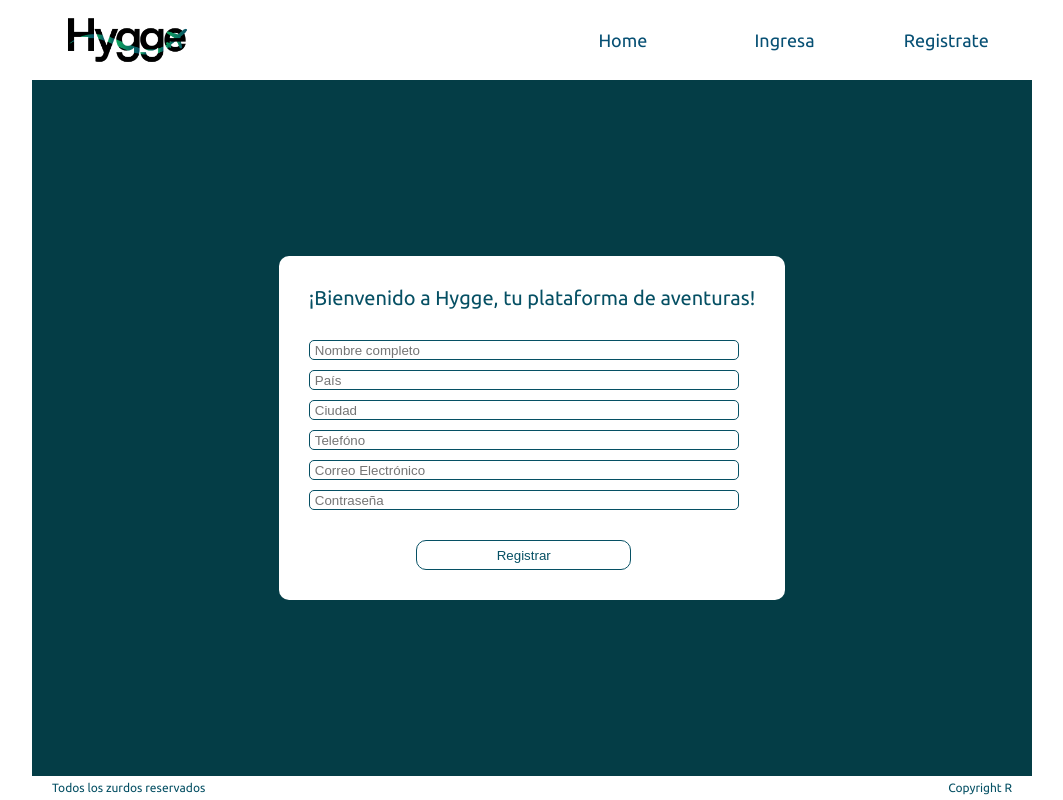
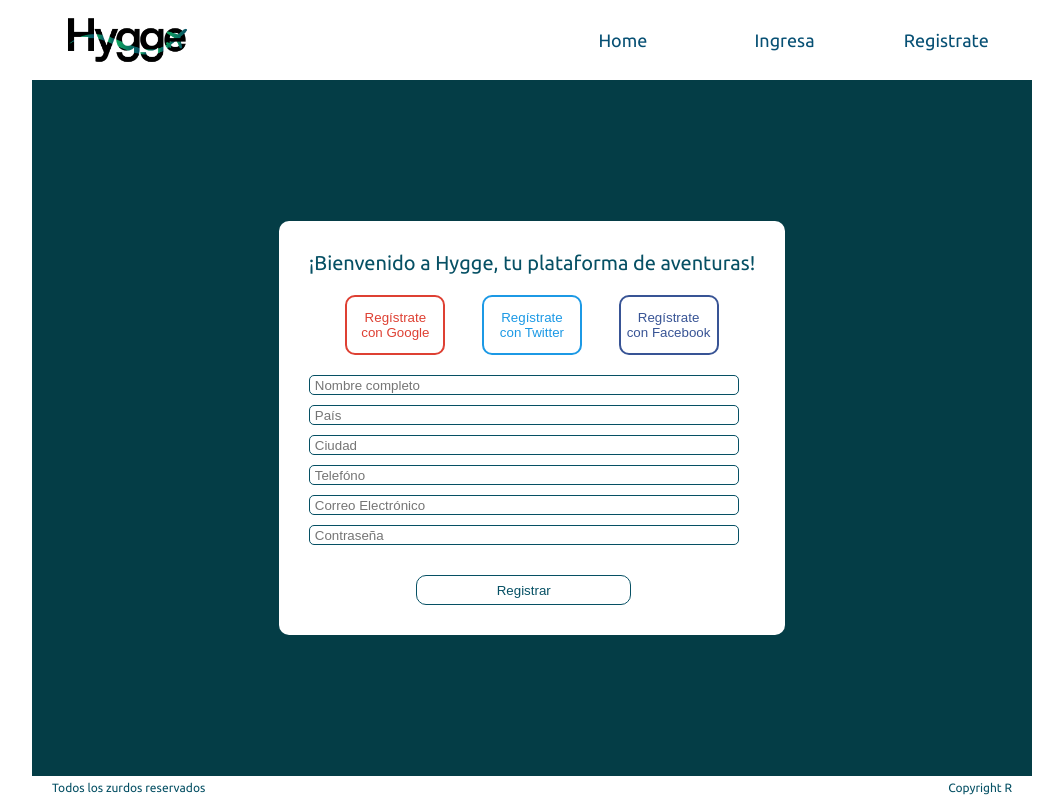
Before and after one commit to SylphDev/hygge-v2, a React app: page /register in a window 1280 px wide. Shown: the whole page, without its empty margins (108-1171 px from the left). Built offline with nearby package versions, Linux system fonts and the light colour scheme.

Commit message:
Google, Twitter and Facebook buttons

```diff
--- a/src/components/Landing/Form/Form.css
+++ b/src/components/Landing/Form/Form.css
@@ -2,7 +2,7 @@
     display: flex;
     flex-direction: column;
     width: 43rem;
-    margin-top: 3rem;
+    margin-top: 2rem;
 }
 .Form-container .input {
     margin-bottom: 1rem;
--- /dev/null
+++ b/src/components/Landing/ServiceButtons/ServiceButtons.css
@@ -0,0 +1,29 @@
+.ServiceButtons-container {
+    display: flex;
+    justify-content: space-evenly;
+    align-items: center;
+    margin-top: 2rem;
+}
+.ServiceButtons-container button {
+    height: 6rem;
+    padding: 0 0.5rem;
+    width: 10rem;
+    border-radius: 1rem;
+    background-color: white;
+    transition: all 0.3s;
+}
+.ServiceButtons-container .Google-button {
+    border: 0.2rem solid #de4033;
+    color: #de4033;
+}
+.ServiceButtons-container .Twitter-button {
+    border: 0.2rem solid #1c99e5;
+    color: #1c99e5;
+}
+.ServiceButtons-container .Facebook-button {
+    border: 0.2rem solid #385495;
+    color: #385495;
+}
+.ServiceButtons-container button:hover {
+    transform: scale(1.2);
+}
--- /dev/null
+++ b/src/components/Landing/ServiceButtons/ServiceButtons.jsx
@@ -0,0 +1,14 @@
+import React from 'react'
+import './ServiceButtons.css'
+
+const ServiceButtons = ({ view }) => {
+    return (
+        <div className="ServiceButtons-container">
+            <button className="Google-button">{view === 'register' ? 'Regístrate con Google' : 'Ingresa con Google'}</button>
+            <button className='Twitter-button'>{view === 'register' ? 'Regístrate con Twitter' : 'Ingresa con Twitter'}</button>
+            <button className='Facebook-button'>{view === 'register' ? 'Regístrate con Facebook' : 'Ingresa con Facebook'}</button>
+        </div>
+    )
+}
+
+export { ServiceButtons };
--- a/src/pages/Login/Login.jsx
+++ b/src/pages/Login/Login.jsx
@@ -1,5 +1,6 @@
 import React from 'react'
 import Form from '../../components/Landing/Form/Form'
+import { ServiceButtons } from '../../components/Landing/ServiceButtons/ServiceButtons'
 import './Login.css'
 
 const Login = () => {
@@ -7,6 +8,7 @@ const Login = () => {
         <div className="Login-container">
             <div className="Login-form-container">
                 <p className='Login-info'>¡Ingresa a tu cuenta y encuentra nuevas aventuras!</p>
+                <ServiceButtons vier={'login'} />
                 <Form view={'login'} />
             </div>
         </div>
--- a/src/pages/Register/Register.jsx
+++ b/src/pages/Register/Register.jsx
@@ -1,5 +1,6 @@
 import React from 'react'
 import Form from '../../components/Landing/Form/Form'
+import { ServiceButtons } from '../../components/Landing/ServiceButtons/ServiceButtons'
 import './Register.css'
 
 const Register = () => {
@@ -7,6 +8,7 @@ const Register = () => {
         <div className="Register-container">
             <div className="Register-form-container">
                 <p className='Register-info'>¡Bienvenido a Hygge, tu plataforma de aventuras!</p>
+                <ServiceButtons view={'register'} />
                 <Form view={'register'} />
             </div>
         </div>
```
